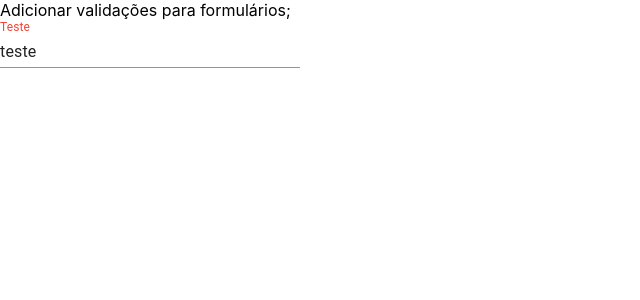
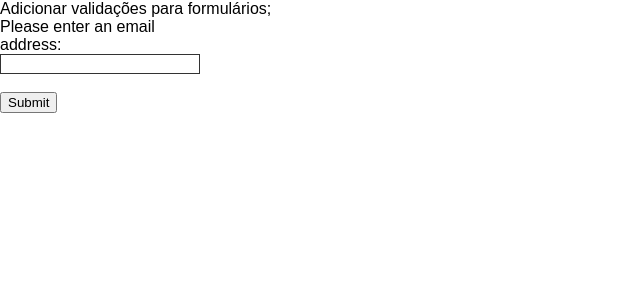
Before and after one commit to olimpiossdx/hooks-customizados, a React (Create React App) app: page / in a window 1280 px wide. Shown: the top 300 px of the page, without its empty margins (0-640 px from the left). Built offline with nearby package versions, Linux system fonts and the light colour scheme.

Commit message:
Adicionando sandbox para validação com formulário

```diff
--- a/src/App.css
+++ b/src/App.css
@@ -1,38 +1,56 @@
-.App {
-  text-align: center;
+/* This is just to make the example nicer */
+body {
+  font: 1em sans-serif;
+  padding: 0;
+  margin : 0;
 }
 
-.App-logo {
-  height: 40vmin;
-  pointer-events: none;
+form {
+  max-width: 200px;
 }
 
-@media (prefers-reduced-motion: no-preference) {
-  .App-logo {
-    animation: App-logo-spin infinite 20s linear;
-  }
+p * {
+  display: block;
 }
 
-.App-header {
-  background-color: #282c34;
-  min-height: 100vh;
-  display: flex;
-  flex-direction: column;
-  align-items: center;
-  justify-content: center;
-  font-size: calc(10px + 2vmin);
-  color: white;
+input.mail {
+  -webkit-appearance: none;
+
+  width: 100%;
+  border: 1px solid #333;
+  margin: 10;
+
+  font-family: inherit;
+  font-size: 90%;
+
+  -moz-box-sizing: border-box;
+  box-sizing: border-box;
 }
 
-.App-link {
-  color: #61dafb;
+/* This is our style for the invalid fields */
+input.invalid{
+  border-color: #900;
+  background-color: #FDD;
 }
 
-@keyframes App-logo-spin {
-  from {
-    transform: rotate(0deg);
-  }
-  to {
-    transform: rotate(360deg);
-  }
+input:focus.invalid {
+  outline: none;
 }
+
+/* This is the style of our error messages */
+.error {
+  width  : 100%;
+  padding: 0;
+
+  font-size: 80%;
+  color: white;
+  background-color: #900;
+  border-radius: 0 0 5px 5px;
+
+  -moz-box-sizing: border-box;
+  box-sizing: border-box;
+}
+
+.error.active {
+  padding: 0.3em;
+}
--- /dev/null
+++ b/src/form/inputBase3/index.tsx
@@ -0,0 +1,79 @@
+import { useRef, useEffect } from "react";
+
+const emailRegExp = /^[a-zA-Z0-9.!#$%&'*+/=?^_`{|}~-]+@[a-zA-Z0-9-]+(?:\.[a-zA-Z0-9-]+)*$/
+
+function InputField3() {
+  const emailRef = useRef<any>();
+  const formRef = useRef<any>();
+  const error = emailRef;
+
+  const handleChange = (e: any) => {
+    const email = emailRef.current;
+    var test = email.value.length === 0 || emailRegExp.test(email.value);
+
+    if (test) {
+      email.className = "valid";
+      error.current.nextSibling.innerHTML = "";
+      error.current.nextSibling.className = "error";
+    } else {
+      email.className = "invalid";
+    }
+
+    console.log(e.target.value, test);
+    console.log();
+  };
+
+  function load() {
+    // Here, we test if the field is empty (remember, the field is not required)
+    // If it is not, we check if its content is a well-formed e-mail address.
+    var test = emailRef?.current.value.length === 0 || emailRegExp.test(emailRef.current.value);
+    emailRef.current.className = test ? "valid" : "invalid";
+  };
+
+  function handleSubmit(e: any) {
+    e.preventDefault();
+    const email = emailRef.current;
+
+    var test = email.value.length === 0 || emailRegExp.test(email.value);
+
+    if (!test) {
+      email.className = "invalid";
+      error.current.nextSibling.innerHTML = "Informe email correto!";
+      error.current.nextSibling.className = "error active";
+
+      // Some legacy browsers do not support the event.preventDefault() method
+      return false;
+    } else {
+      email.className = "valid";
+      error.current.nextSibling.innerHTML = "";
+      error.current.nextSibling.className = "error";
+    }
+  };
+
+  useEffect(() => {
+    emailRef.current.addEventListener('input', handleChange);
+    emailRef.current.addEventListener('load', load);
+
+    formRef.current.addEventListener('submit', handleSubmit);
+
+    return () => {
+      // emailRef.current.removeEventListner('load', load);
+      // emailRef.current.removeEventListner('input', handleChange);
+    };
+  })
+
+  return (
+    <form ref={formRef} style={{ width: '100%' }}>
+      <label htmlFor="mail">
+        <span>Please enter an email address:</span>
+        <input type="text" className="mail" id="mail" name="mail" ref={emailRef} />
+        <span className="error" aria-live="polite"></span>
+        <br />
+      </label>
+      <br />
+      <button type="submit">Submit</button>
+    </form>
+  );
+}
+
+export default InputField3;
--- a/src/index.tsx
+++ b/src/index.tsx
@@ -1,6 +1,7 @@
 import React from 'react';
 import ReactDOM from 'react-dom';
 import './index.css';
+import './App.css';
 import App from './App';
 import reportWebVitals from './reportWebVitals';
 import FormValidation from './pages/form-validation';
--- a/src/pages/form-validation/index.tsx
+++ b/src/pages/form-validation/index.tsx
@@ -1,11 +1,15 @@
+import React from 'react'
 import InputField2 from '../../form/InputBase2'
+import InputField3 from '../../form/inputBase3'
 
 
 const FormValidation = () => {
   return (
-    <div style={{ width: 300, alignContent: 'center' }}>
+    <div
+    // style={{ width: 400, alignContent: 'center' }}
+    >
       Adicionar validações para formulários;
-      <InputField2 type='email' label='Teste' name='nome' defaultValue='teste' />
+      <InputField3 />
     </div>
   )
 }
```
